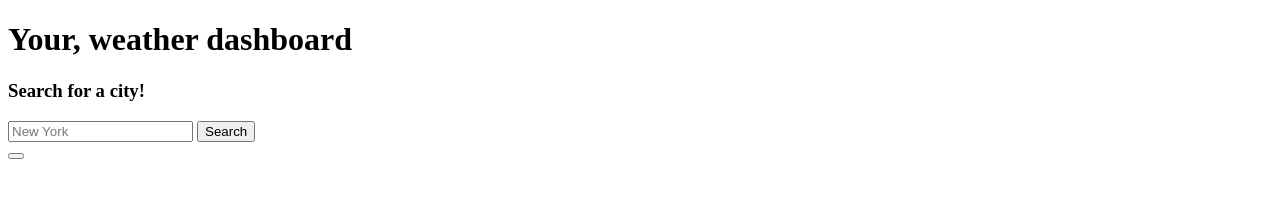
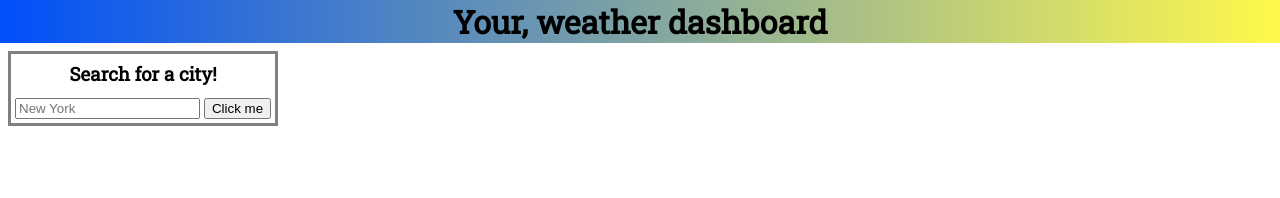
Before and after one commit to matthewbarnes1/weather-API-dashboard, a plain HTML site: page index.html in a window 1280 px wide. Drawn offline with Linux system fonts and the light colour scheme.

Commit message:
Started on JS function's for API data retreival and user input

```diff
--- a/Assets/style.css
+++ b/Assets/style.css
@@ -0,0 +1,46 @@
+@import url('https://fonts.googleapis.com/css2?family=Josefin+Sans&family=Libre+Baskerville&family=PT+Serif&family=Roboto+Slab:wght@100;400&display=swap');
+
+:root{
+    font-family: 'Josefin Sans', sans-serif;
+    font-family: 'Libre Baskerville', serif;
+    font-family: 'PT Serif', serif;
+    font-family: 'Roboto Slab', serif;
+    margin:0px;
+    border:0px;
+    padding:0px;
+    display:inline-block;
+    flex-wrap:wrap;
+}
+
+body{
+    margin:inherit;
+}
+
+
+header{
+    margin:0px;
+    text-align:center;
+}
+
+
+header  h1{
+    margin:0px;
+    text-align:center;
+    width:100%;
+    background-image: linear-gradient(to right, #004FF9, #FFF94C);
+
+}
+
+aside{
+    float:left;
+    margin:8px;
+    padding:4px;
+    border: 3px solid grey;
+    text-align:center;
+}
+
+aside h3{
+    margin:3px;
+    border-bottom: 7px solid white;
+    padding:0px;
+}
--- a/Develop/script.js
+++ b/Develop/script.js
@@ -0,0 +1,19 @@
+var APIKey = "1732282d0466ef819c6dfdd2f9bf0e5c";
+
+const btnInput = document.getElementById('search-button');
+
+btnInput.addEventListener('click', myFunction);
+
+function myFunction() {
+    const city = document.getElementById('text-input').value;
+    // console.log(city);
+
+        //TODO: Use city value to concatinate queryURL
+
+    var queryURL = "http://api.openweathermap.org/data/2.5/weather?q=" + city + "&appid=" + APIKey;
+    // console.log(queryURL);
+
+    // TODO: Fetch data from Weather API using queryURL
+
+
+}
--- a/index.html
+++ b/index.html
@@ -3,7 +3,7 @@
 <head>
     <meta charset="UTF-8">
     <meta name="viewport" content="width=device-width, initial-scale=1.0">
-    <link rel="style-sheet" href="./Assets/style.css" type="text/css">
+    <link rel="stylesheet" href="Assets/style.css" type="text/css">
     <title>Weather Dashboard</title>
 </head>
 
@@ -13,20 +13,16 @@
     </header>
     <aside>
         <h3>Search for a city!</h3>
-        <form id="city-search">
-            <input type="text" placeholder="New York">
-            <button type="button" id="search-button">Search</button>
-        </form>
+            <input type="text" id="text-input" placeholder="New York">
+            <input type="button" id="search-button" value="Click me"></input>
     </aside>
+
     <main>
-        <div class="main-card"></div>
-        <div class="5-day-forecast">
-            <div class="card">
-                <div class="date"></div>
-            </div>
-            <div class="card" id="history-search">
-                <button></button>
-            </div>
+        <div class="main-card">
+            <h3><i></i></h3>
+            <p></p>
+            <p></p>
+            <p></p>
         </div>
     </main>
 
```
